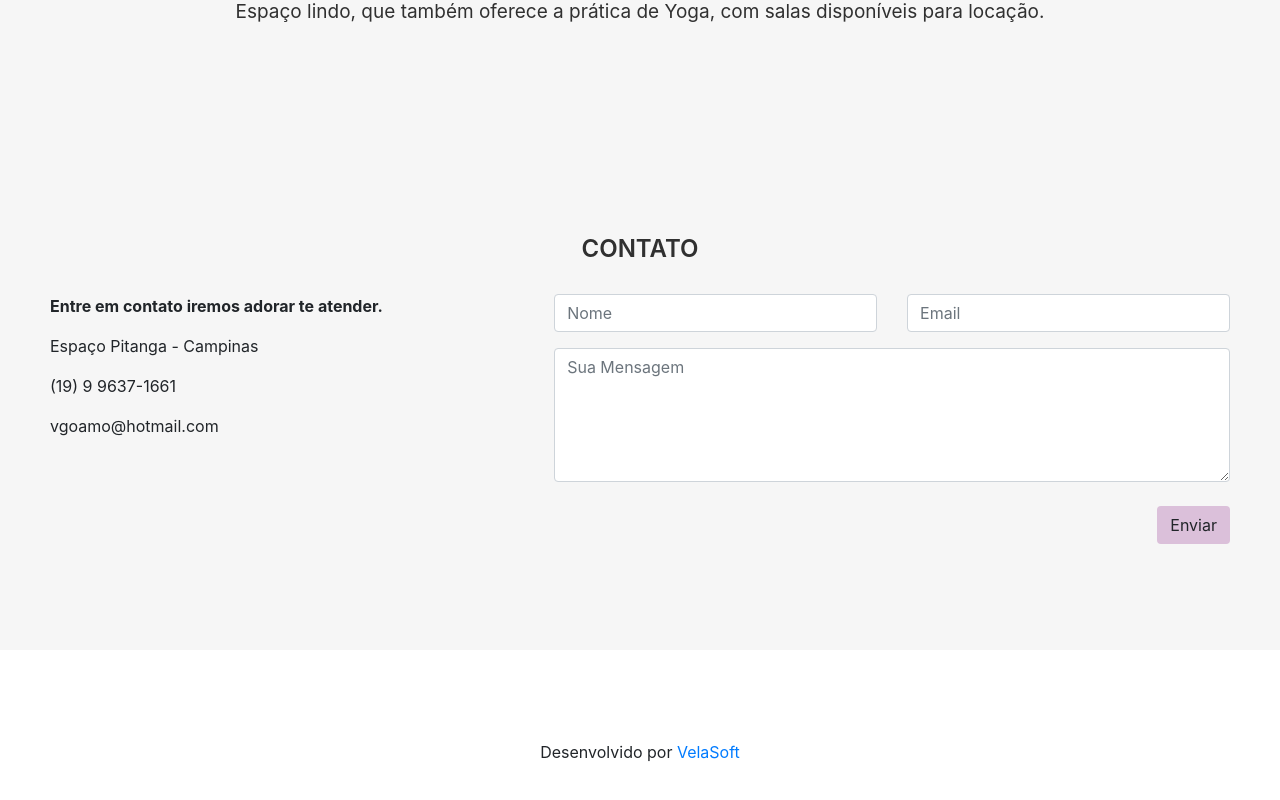
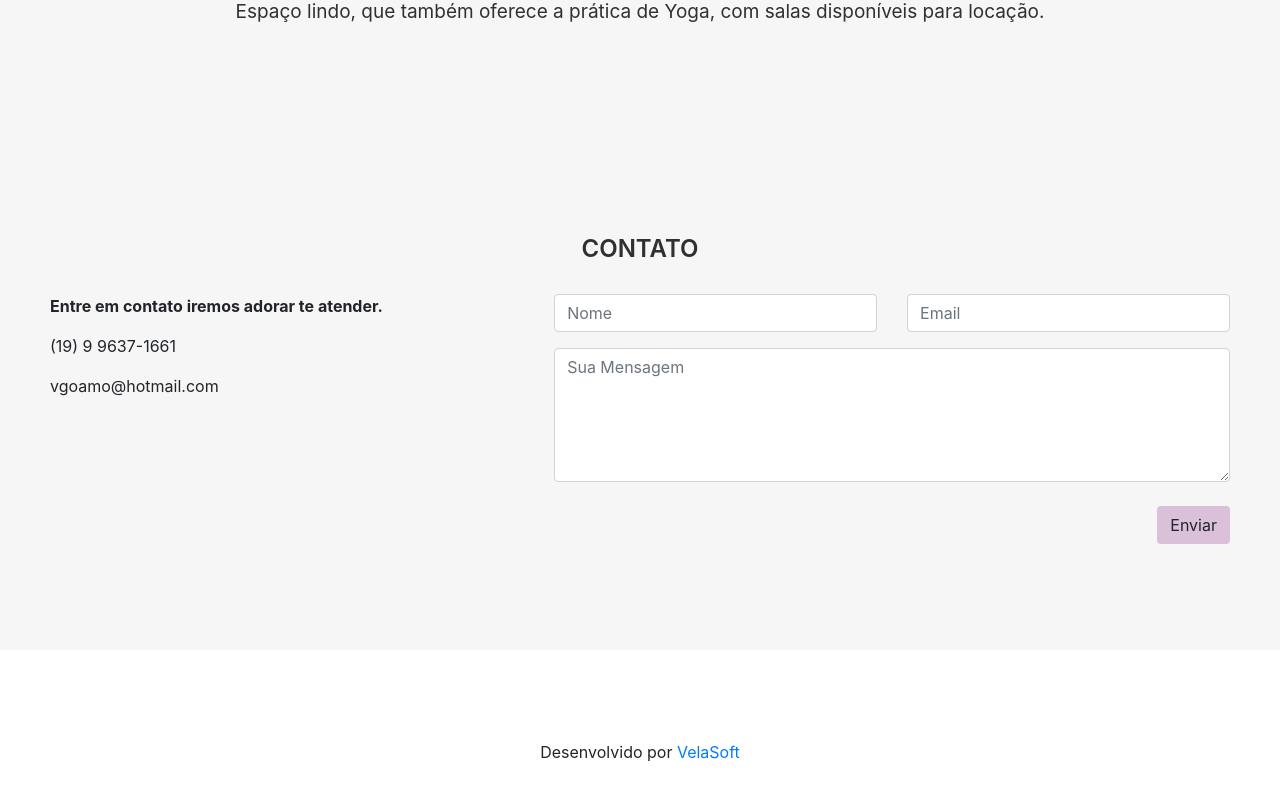
Before and after one commit to vcamargo98/reiki, an Angular app: page / in a window 1280 px wide. Shown: the part 3142-3942 px from the top of the page. Built offline with nearby package versions, Linux system fonts and the light colour scheme.

Commit message:
correcao

```diff
--- a/src/app/principal/principal.component.html
+++ b/src/app/principal/principal.component.html
@@ -192,7 +192,6 @@
     <div class="row">
         <div class="col-sm-5">
             <p><b>Entre em contato iremos adorar te atender.</b></p>
-            <p><span class="glyphicon glyphicon-map-marker"></span> Espaço Pitanga - Campinas</p>
             <p><span class="glyphicon glyphicon-phone"></span> (19) 9 9637-1661</p>
             <p><span class="glyphicon glyphicon-envelope"></span> vgoamo@hotmail.com</p>
         </div>
```
